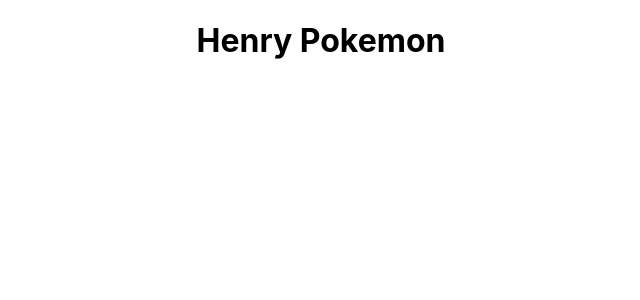
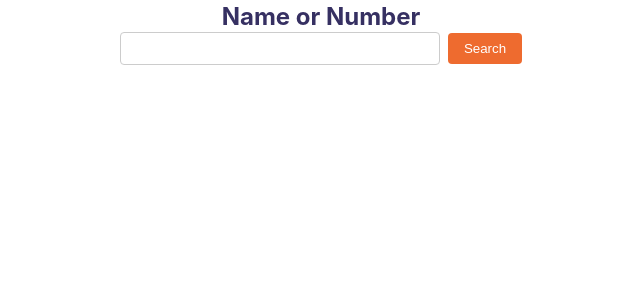
Before and after one commit to tiago1820/pokemon-pi, a React (Create React App) app in the folder client/: page / in a window 1280 px wide. Shown: the top 300 px of the page, without its empty margins (319-959 px from the left). Built offline with nearby package versions, Linux system fonts and the light colour scheme.

Commit message:
Fue creado el componente SearchBar

```diff
--- a/client/src/App.js
+++ b/client/src/App.js
@@ -1,11 +1,9 @@
 import './App.css';
+import { SearchBar } from './app/components/SearchBar/SearchBar';
 
-function App() {
+
+export const App = () => {
   return (
-    <div className="App">
-      <h1>Henry Pokemon</h1>
-    </div>
+    <SearchBar />
   );
 }
-
-export default App;
--- /dev/null
+++ b/client/src/app/components/SearchBar/SearchBar.jsx
@@ -0,0 +1,20 @@
+import styles from './SearchBar.module.css';
+
+export const SearchBar = props => {
+
+    return (
+        <div className={styles.form}>
+            <div className={styles.column}>
+                <h2>Name or Number</h2>
+                <div className={styles.row}>
+                    <input
+                        className={styles.searchInput}
+                        type="search"
+                    />
+                    <button className={styles.button}>Search</button>
+
+                </div>
+            </div>
+        </div>
+    );
+}
--- /dev/null
+++ b/client/src/app/components/SearchBar/SearchBar.module.css
@@ -0,0 +1,63 @@
+.form {
+    display: flex;
+    align-items: center;
+    justify-content: center;
+    margin: 0 auto;
+    max-width: 33.33%;
+    flex-direction: row;
+    margin-bottom: 0.5rem;
+}
+
+.column {
+    display: flex;
+    flex-direction: column;
+    align-items: center;
+}
+
+h2 {
+    margin-top: 0.1rem;
+    margin-bottom: 0.1rem;
+    color: #363062;
+}
+
+.row {
+    display: flex;
+    align-items: center;
+}
+
+.searchInput {
+    padding: 8px;
+    border: 1px solid #ccc;
+    border-radius: 4px;
+    margin-right: 8px;
+    width: 20rem;
+}
+
+.button {
+    padding: 8px 16px;
+    background-color: #ee6b2f;
+    color: #fff;
+    border: #fff;
+    border-radius: 4px;
+    cursor: pointer;
+}
+
+.button:hover {
+    background-color: #DA471B;
+}
+
+@media (max-width: 768px){
+    .form {
+        flex-direction: column;
+    }
+
+    .searchInput {
+        margin-right: 0;
+        width: auto;
+        margin-right: 8px;
+    }
+
+    .button {
+        width: auto;
+    }
+}
--- a/client/src/index.js
+++ b/client/src/index.js
@@ -1,7 +1,7 @@
 import React from 'react';
 import ReactDOM from 'react-dom';
 import './index.css';
-import App from './App';
+import { App } from './App';
 import reportWebVitals from './reportWebVitals';
 
 ReactDOM.render(
```
